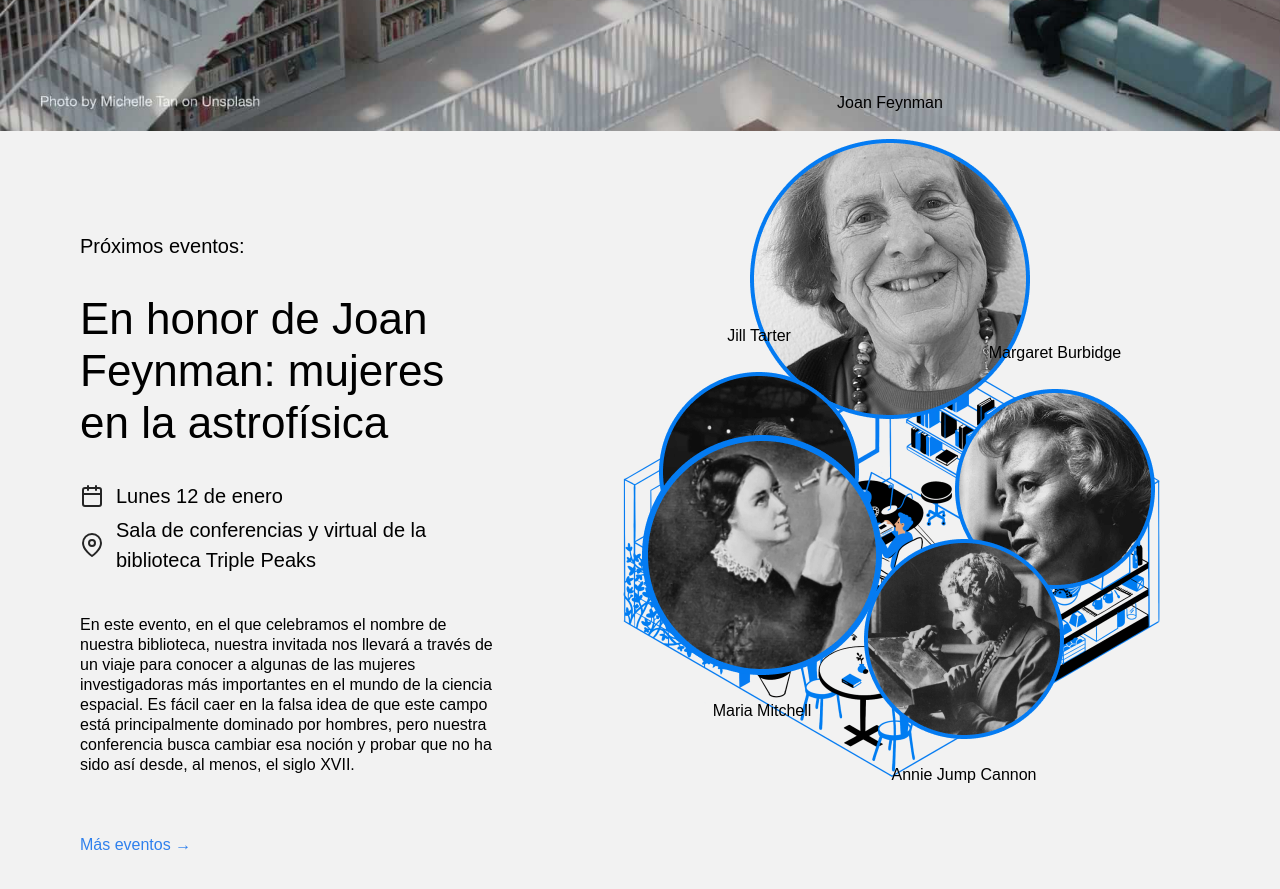
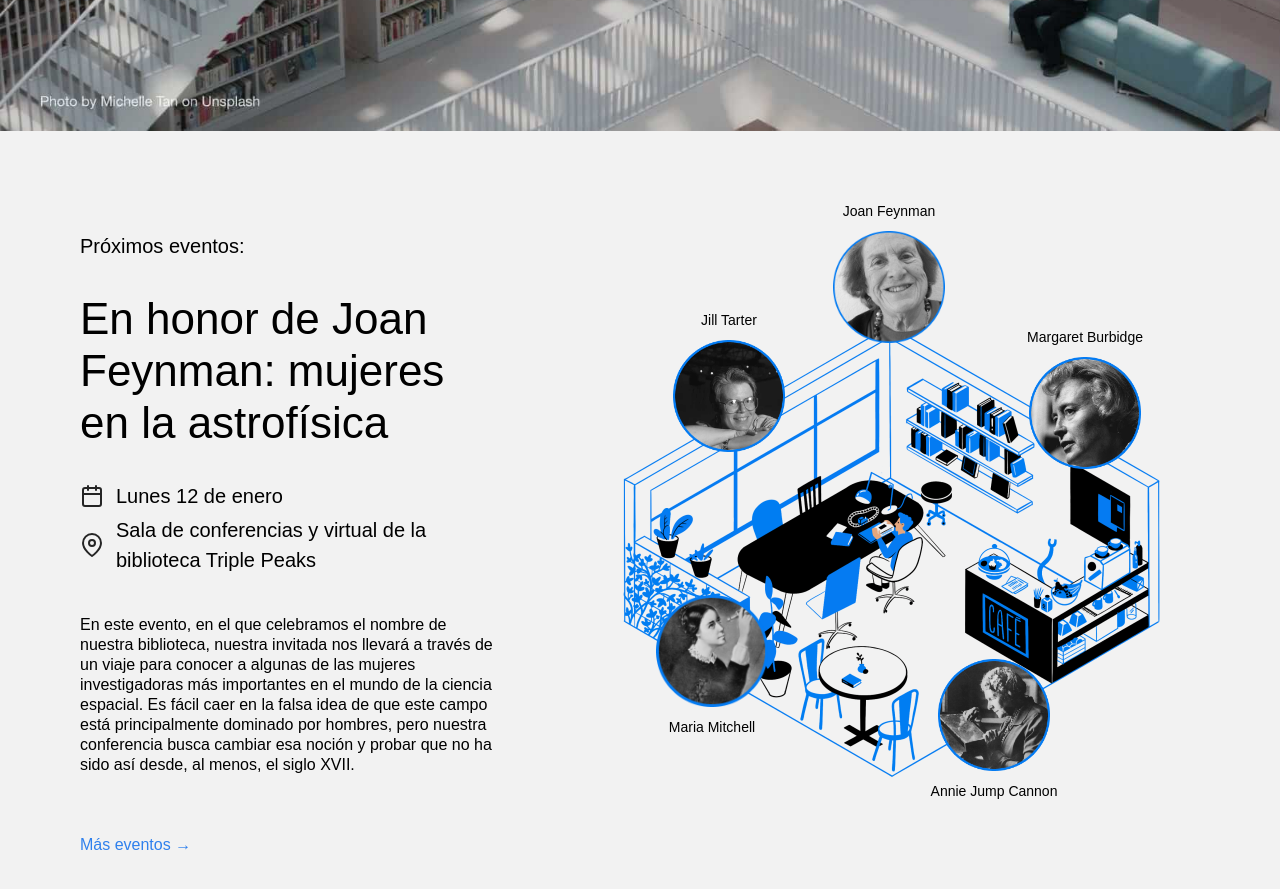
Before and after one commit to ZabdiAyala20/web_project_library, a plain HTML site: page index.html in a window 1280 px wide. Shown: the part 1963-2852 px from the top of the page. Drawn offline with Linux system fonts and the light colour scheme; files whose address does not match are found by name.

Commit message:
correcciones

```diff
--- a/styles/style.css
+++ b/styles/style.css
@@ -249,8 +249,8 @@
 
 .person_name_feynman {
   /* Utiliza los valores correctos de las propiedades top/right/bottom/left para posicionar el elemento */
-  bottom: 400px;
-  left: 250px;
+  top: -30px;
+  left: 319px;
 }
 
 .person_name_burbidge {
@@ -272,17 +272,16 @@
 }
 
 .person_name_tarter {
-  /* Utiliza los valores correctos de las propiedades top/right/bottom/left para posicionar el elemento */
   top: 79px;
   left: 159px;
 }
 
 .person__image {
-  /* max-width: 100%; */
+  max-width: 80%;
 }
 
 .person__image_size_l {
-  /* width: 140px; */
+  width: 140px;
 }
 
 .person__image_size_m {
@@ -294,7 +293,7 @@
 }
 
 .person__caption {
-  /* text-align: center;
+  text-align: center;
   font-size: 14px;
-  margin: 0; */
+  margin: 0;
 }
```
